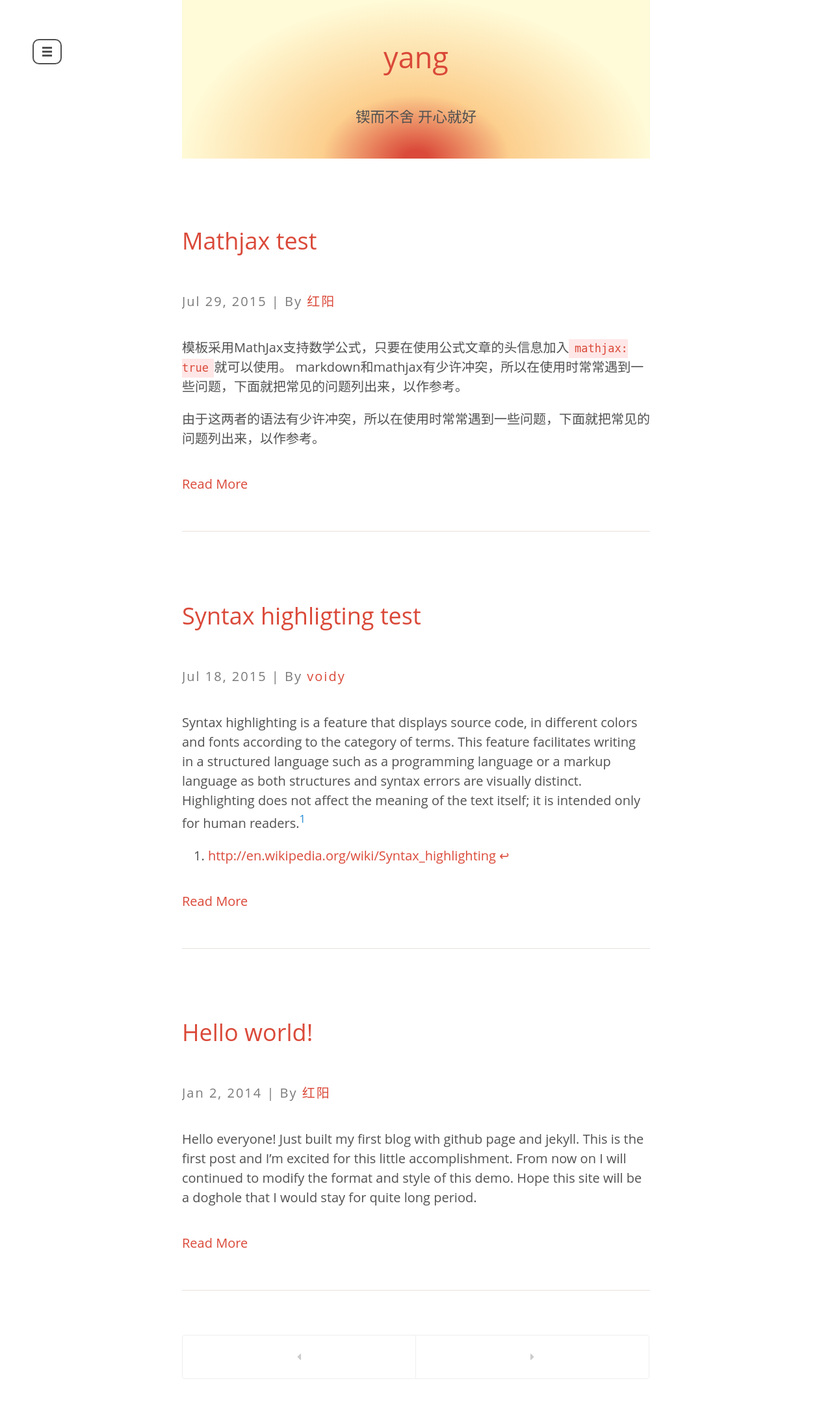
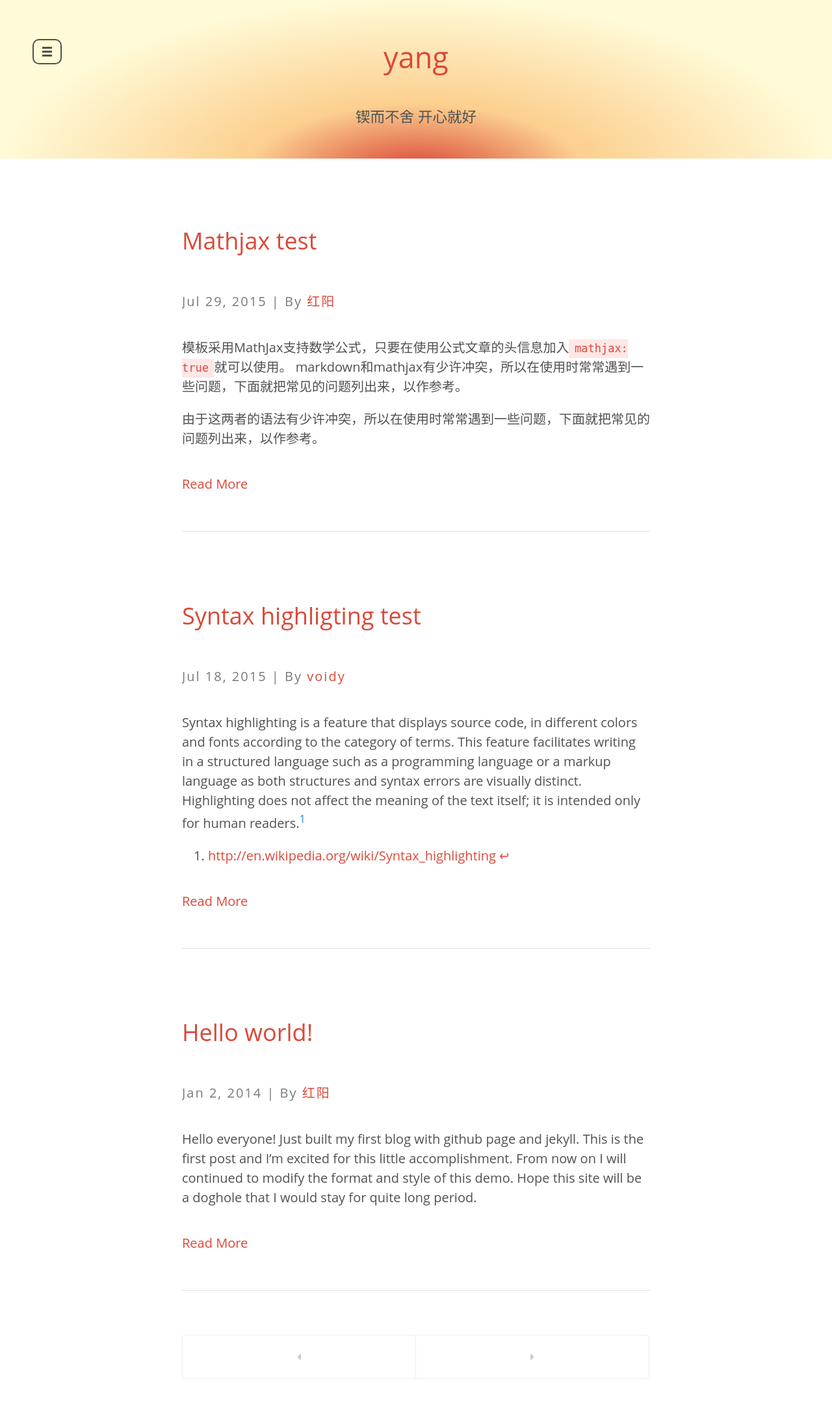
Before and after one commit to yanghg/blog, a Jekyll site: the page built from index.html, in a window 1280 px wide. Shown: the whole page at 65% size. Built offline with Jekyll 4.4.1, drawn with Linux system fonts in a browser that asks for light colours; Markdown is read by kramdown in place of the engine named in the settings; the list of posts is cut into pages by our own code; comment, search, counter and statistics services are not loaded.

Commit message:
change format

```diff
--- a/_layouts/default.html
+++ b/_layouts/default.html
@@ -10,15 +10,15 @@
     <!-- Wrap is the content to shift when toggling the sidebar. We wrap the
          content to avoid any CSS collisions with our real content. -->
     <div class="wrap">
-
-
-      <div class="container">
-        <div class="masthead">
+      <div class="masthead">
             <h1 class="masthead-title">
               <a href="{{"/" | prepend : site.baseurl }}" target="_self" title="Home">{{ site.title }}</a>
             </h1>
             <h2>锲而不舍 开心就好</h2>
         </div>
+
+      <div class="container">
+
 
 
       <div class=" content">
--- a/public/css/lanyon.css
+++ b/public/css/lanyon.css
@@ -140,10 +140,10 @@ ul, ol, dl {
   padding-bottom: 1rem;
   margin-bottom: 1rem;
   text-align: center;
-  background: -webkit-radial-gradient(50% 100% farthest-side,#DA4939 5%,#FCCF8E 40%, #FFFAD7); /* Safari 5.1 to 6.0 */
+  background: -webkit-radial-gradient(50% 100%,#DA4939 5%,#FCCF8E 40%, #FFFAD7); /* Safari 5.1 to 6.0 */
   background: -o-radial-gradient(50% 100% farthest-side,#DA4939 5%,#FCCF8E 40%, #FFFAD7); /* For Opera 11.6 to 12.0 */
   background: -moz-radial-gradient(50% 100% farthest-side,#DA4939 5%,#FCCF8E 40%, #FFFAD7); /* For Firefox 3.6 to 15 */
-  background: radial-gradient(farthest-side at 50% 100%,#DA4939 5%,#FCCF8E 40%, #FFFAD7);
+  background: radial-gradient(farthest-side at 50% 110%,#DA4939 3%,#FCCF8E 40%, #FFFAD7);
   /*border-bottom: 1px solid #eee;*/
 }
 
@@ -327,11 +327,10 @@ a.sidebar-nav-item:focus {
   border: 0.1rem solid;
   width: 2.2rem;
   padding: .5rem .65rem;
-  color: #505050;
+  color: #515151;
   background-color: transparent;
-  border-radius: 4px;
   cursor: pointer;
-  border: 0.1rem solid;
+  border: 0.1rem solid #515151;
   border-radius: 0.5rem;
 }
 
@@ -360,6 +359,7 @@ a.sidebar-nav-item:focus {
 #sidebar-checkbox:checked ~ .sidebar-toggle {
   color: #fff;
   background-color: #da4939;
+  border-color: #da4939;
 }
 
 @media (min-width: 30.1em) {
```
